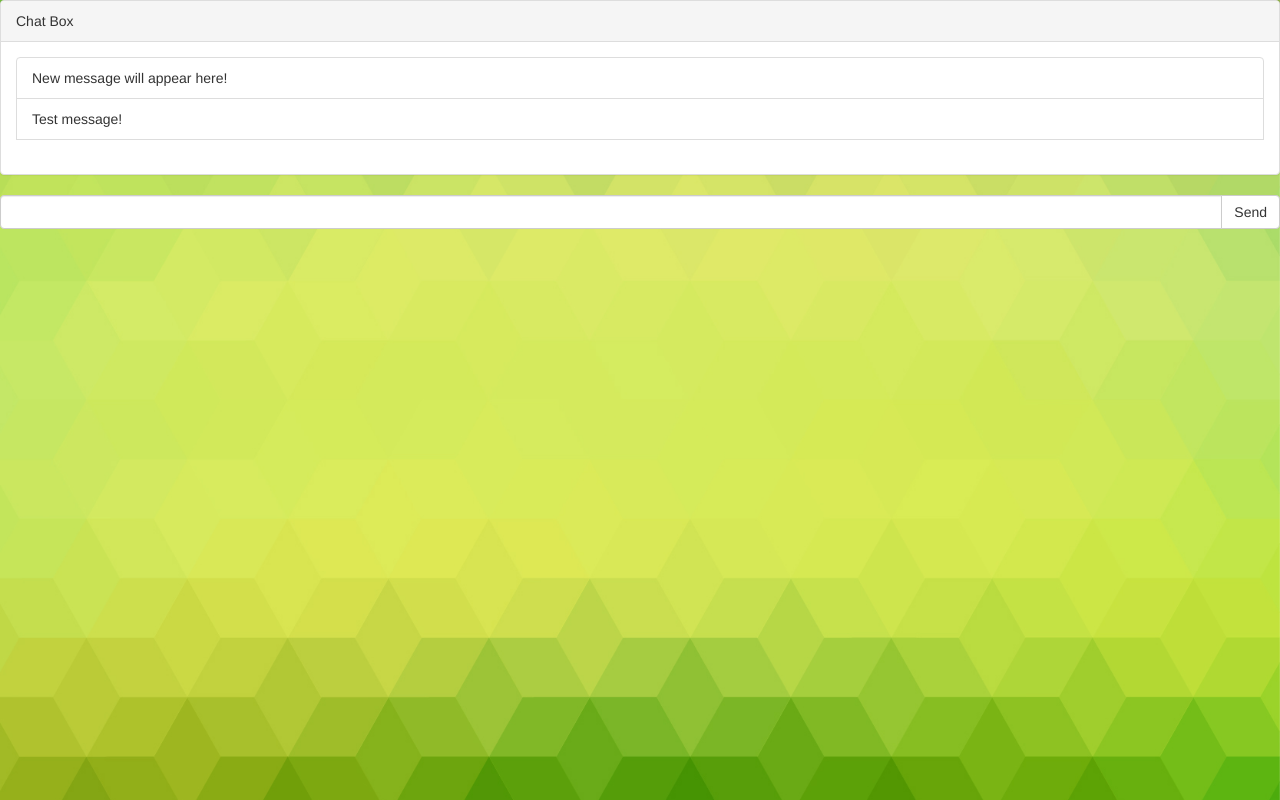
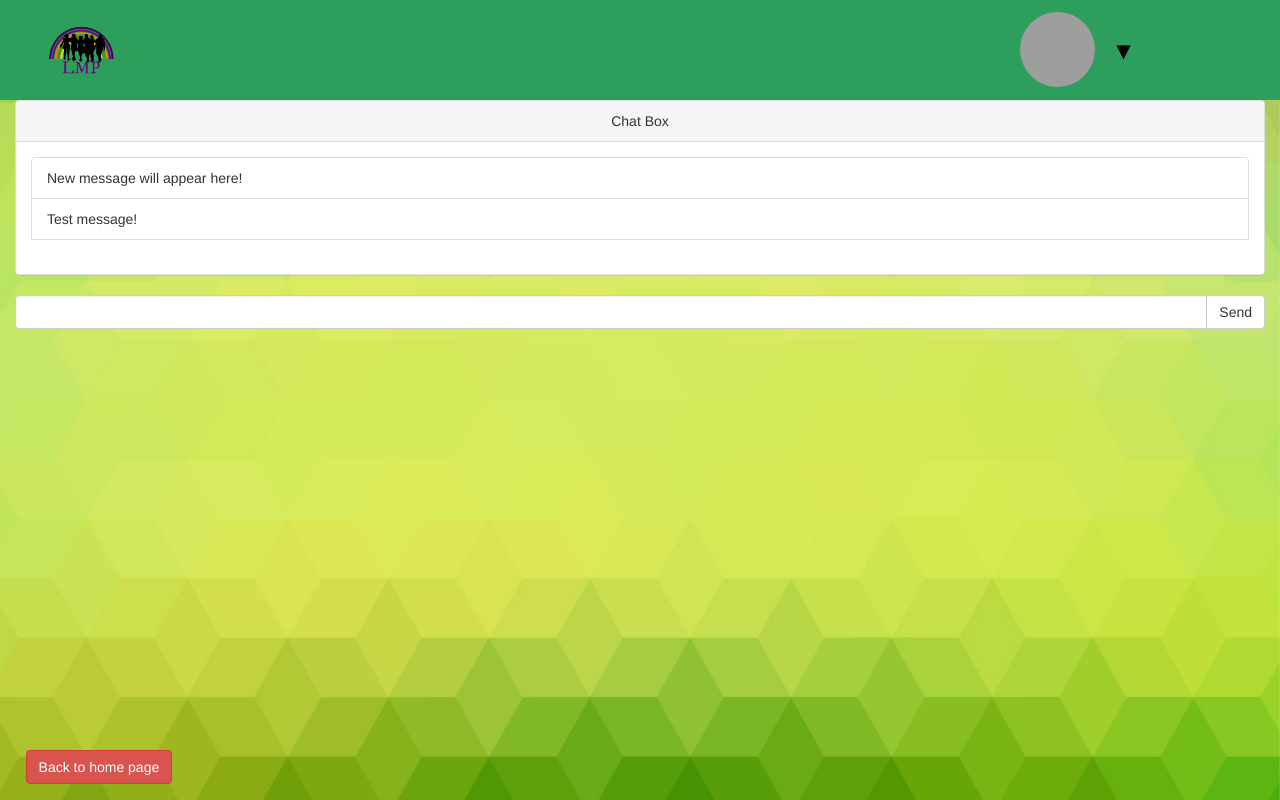
Before and after one commit to GSD-TrainingCenter/kiryl_k, a Django app: page /chat/ in a window 1280 px wide. Run offline with Django 3.2, Linux system fonts and the light colour scheme; data comes from the database, SQL or seed files in the repository; both versions use the stored data as it was after the commit; some libraries are stand-ins or nearby versions; grey boxes are pictures that could not be loaded.

Commit message:
Correct chat page

```diff
--- a/chat/templates/chat/chat.html
+++ b/chat/templates/chat/chat.html
@@ -1,6 +1,37 @@
 {% extends 'base.html' %}
 {% load static %}
 {% block content %}
+<div id="navbar" class="col-lg-12">
+    <div class="col-lg-2">
+        <a href="/"><img class="logo" src="{% static 'images/logo.png' %}" alt=""></a>
+    </div>
+    <div class="col-lg-5">
+        &nbsp;
+    </div>
+    <div class="col-lg-5">
+        <div class="col-lg-6 text-right">
+            <div class="username">{{ user.username }}</div>
+        </div>
+        <div class="col-lg-2">
+            {% if user.userprofile.avatar == '' %}
+                <img class="avatar" src="{% static 'images/default_avatar.png' %}" alt="">
+            {% else %}
+                <img class="avatar" src="/media/{{ user.userprofile.avatar }}" alt="">
+            {% endif %}
+        </div>
+        <div class="col-lg-4 text-left dropdown">
+            <img class="dropbtn" src="{% static 'images/triangle.png' %}" alt="">
+                <div class="dropdown-content">
+                    <a href="/newinterest/">Add interest</a>
+                    <a href="/profile/">Update profile</a>
+                    <a href="/logout/">Log out</a>
+                </div>
+        </div>
+    </div>
+</div>
+<div class="container-fluid text-center">
+    <div class="row">
+        <div class="col-lg-12">
             <div id="chat-body" class="panel panel-default">
                 <div class="panel-heading">Chat Box</div>
                 <div id="msg-list-div" class="panel-body">
@@ -31,4 +62,8 @@
                     </span>
                 </div>
 	        </form>
+        </div>
+    </div>
+</div>
+<a href="/" class="btn btn-danger back-home">Back to home page</a>
 {% endblock %}
--- a/default/templates/default/interest.html
+++ b/default/templates/default/interest.html
@@ -38,7 +38,7 @@
 				<h2>Description</h2>
 				<p class="int-description">{{ item.description }}</p>
 			{% endfor %}
-				CHAT WILL BE HERE!
+				<a href="/chat/" class="btn btn-primary btn-chat">CHAT NOW</a>
 		</div>
 	</div>
 </div>
--- a/static/css/global.css
+++ b/static/css/global.css
@@ -246,3 +246,7 @@ html, body {
 	margin-top: 5%;
 	width: 100%;
 }
+
+.btn-chat {
+	margin-left: 3%;
+}
```
Also changed, not shown: db.sqlite3. Lines whose indentation alone changed are shown as unchanged.
